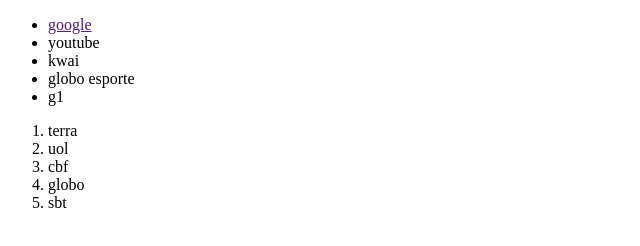
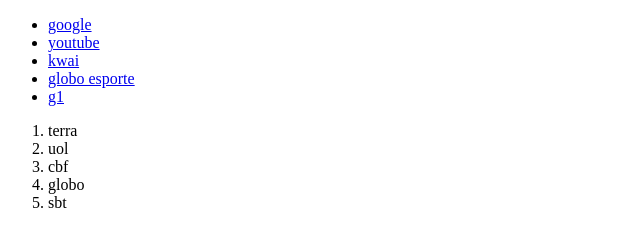
Before and after one commit to mlaurazr/matematica2_2b_2025, a plain HTML site: page link.html in a window 1280 px wide. Shown: the whole page, without its empty margins (0-640 px from the left). Drawn offline with Linux system fonts and the light colour scheme.

Commit message:
Update link.html

```diff
--- a/link.html
+++ b/link.html
@@ -9,11 +9,11 @@
     </head>
     <body>
         <ul>
-            <li><a href="">google</a></li>
-            <li>youtube</li>
-            <li>kwai</li>
-            <li>globo esporte</li>
-            <li>g1</li>
+            <li><a href="www.google.com">google</a></li>
+            <li><a href="https://www.youtube.com/">youtube</a></li>
+            <li><a href="https://www.kwai.com/">kwai</a></li>
+            <li><a href="https://ge.globo.com/">globo esporte</a></li>
+            <li><a href="https://g1.globo.com/">g1</a></li>
         </ul>
         <ol>
             <li>terra</li>
```
